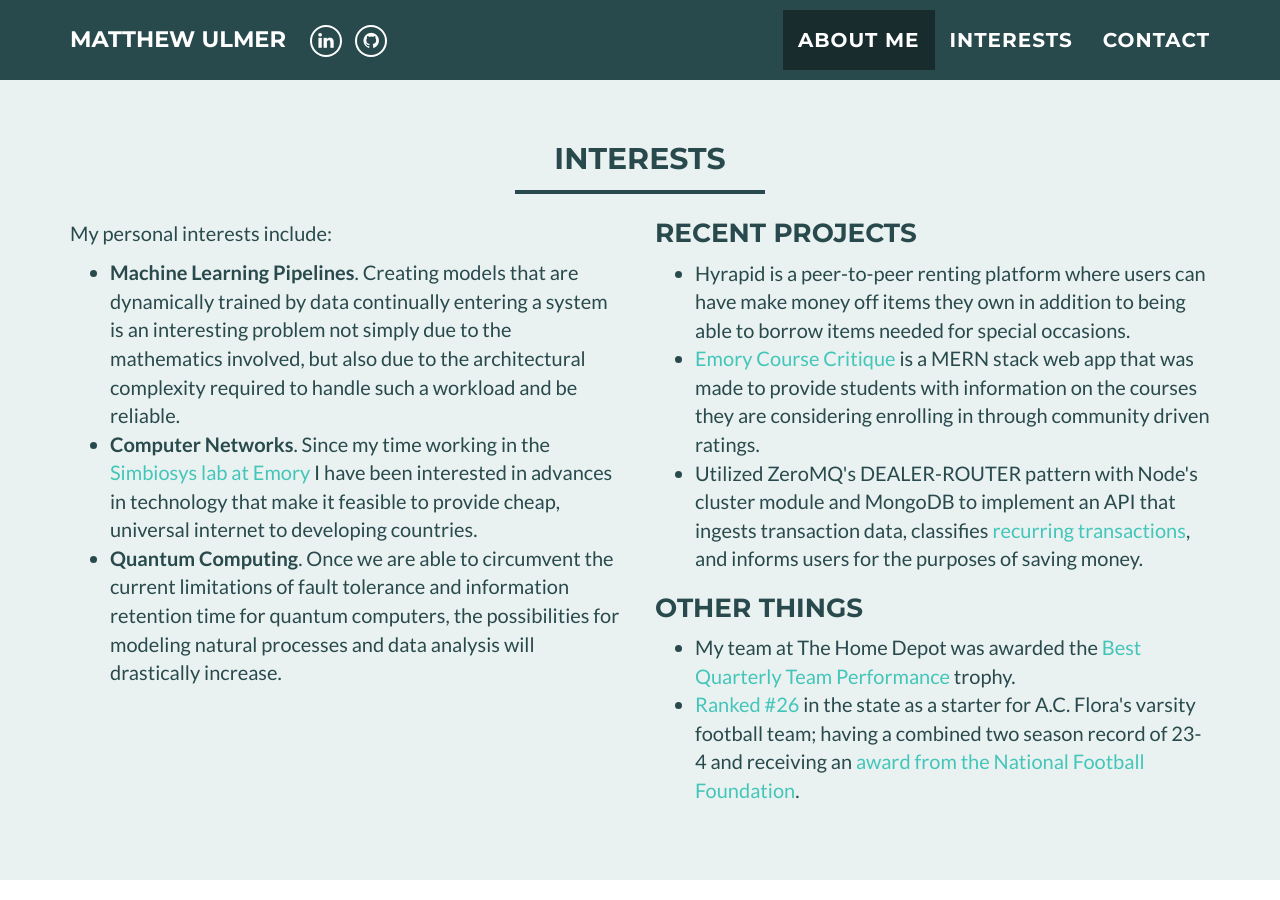
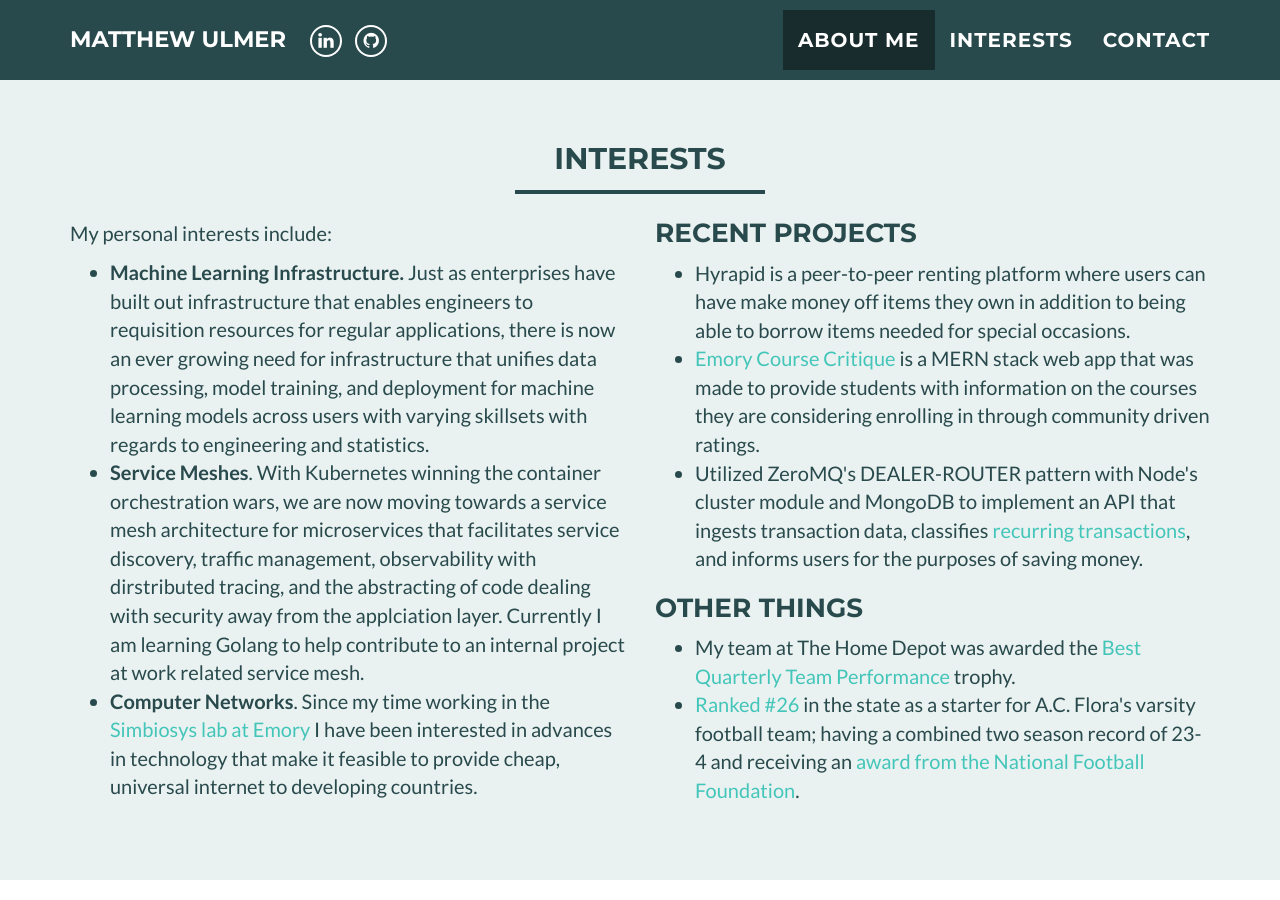
Before and after one commit to Ulminator/ulminator.github.io, a Jekyll site: the page built from index.html, in a window 1280 px wide and 900 px high, scrolled down 1421 px. Built offline with Jekyll 4.4.1, drawn with Linux system fonts in a browser that asks for light colours.

Commit message:
updating interests

```diff
--- a/_includes/interests.html
+++ b/_includes/interests.html
@@ -12,14 +12,22 @@
 			    My personal interests include:
         </p>
 			  <ul>
-			    <li>
-						<b>Machine Learning Pipelines</b>. Creating models that are dynamically trained by data continually entering a system is an interesting problem not simply due to the mathematics involved, but also due to the architectural complexity required to handle such a workload and be reliable.
-			    </li>
-			    <li>
-						<b>Computer Networks</b>. Since my time working in the <a href="https://simbiosyslab.github.io/">Simbiosys lab at Emory</a> I have been interested in advances in technology that make it feasible to provide cheap, universal internet to developing countries.
+					<li>
+						<b>Machine Learning Infrastructure.</b>
+						Just as enterprises have built out infrastructure that enables engineers to requisition resources for regular applications,
+						there is now an ever growing need for infrastructure that unifies data processing, model training, and deployment for machine
+						learning models across users with varying skillsets with regards to engineering and statistics.
 					</li>
 					<li>
-						<b>Quantum Computing</b>. Once we are able to circumvent the current limitations of fault tolerance and information retention time for quantum computers, the possibilities for modeling natural processes and data analysis will drastically increase.
+						<b>Service Meshes</b>.
+						With Kubernetes winning the container orchestration wars, we are now moving towards a service mesh architecture for microservices
+						that facilitates service discovery, traffic management, observability with dirstributed tracing, and the abstracting of code dealing with
+						security away from the applciation layer. Currently I am learning Golang to help contribute to an internal project at work related service mesh.
+					</li>
+					<li>
+						<b>Computer Networks</b>.
+						Since my time working in the <a href="https://simbiosyslab.github.io/">Simbiosys lab at Emory</a> I have been interested in advances
+						in technology that make it feasible to provide cheap, universal internet to developing countries.
 					</li>
 			  </ul>
 		  </div>
```
